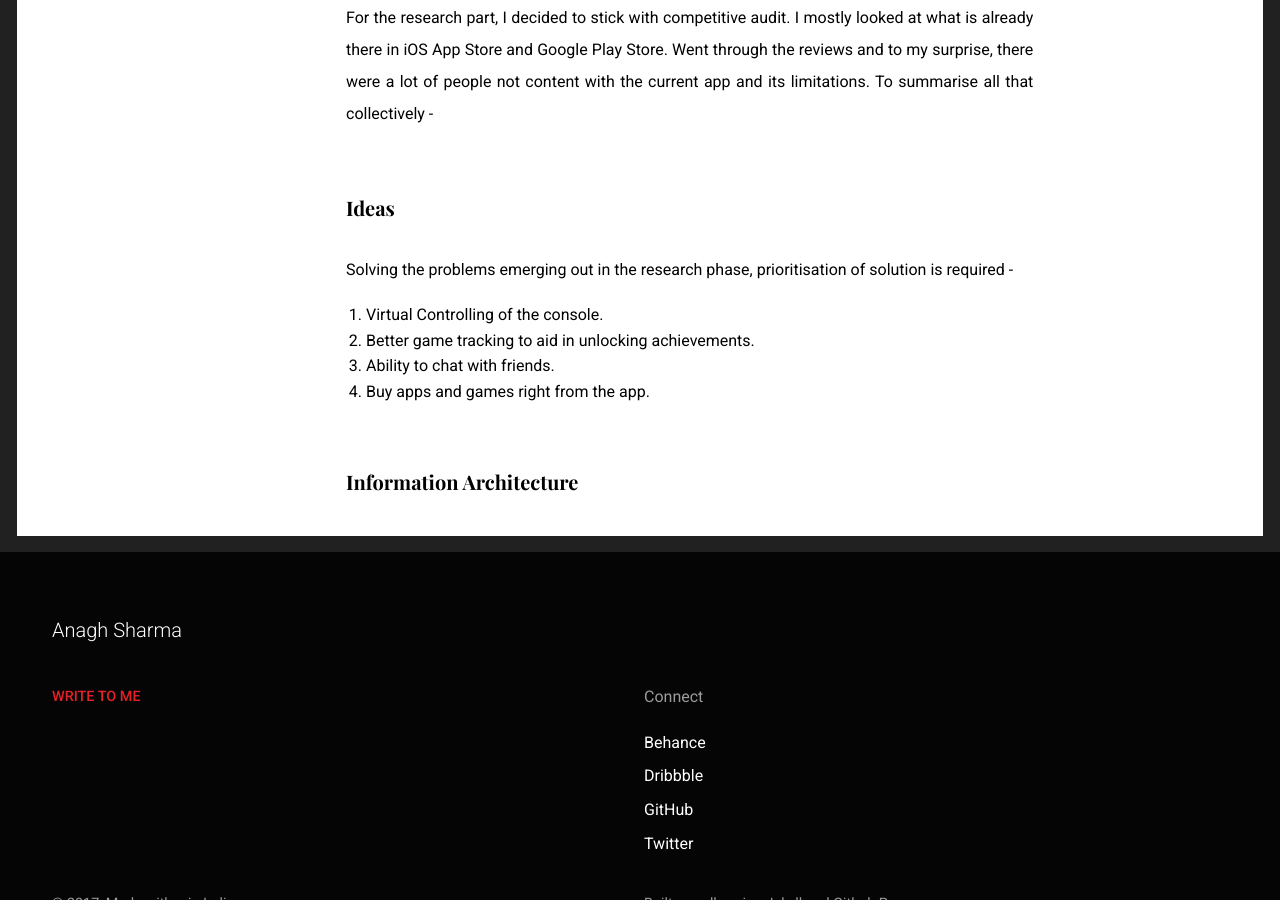
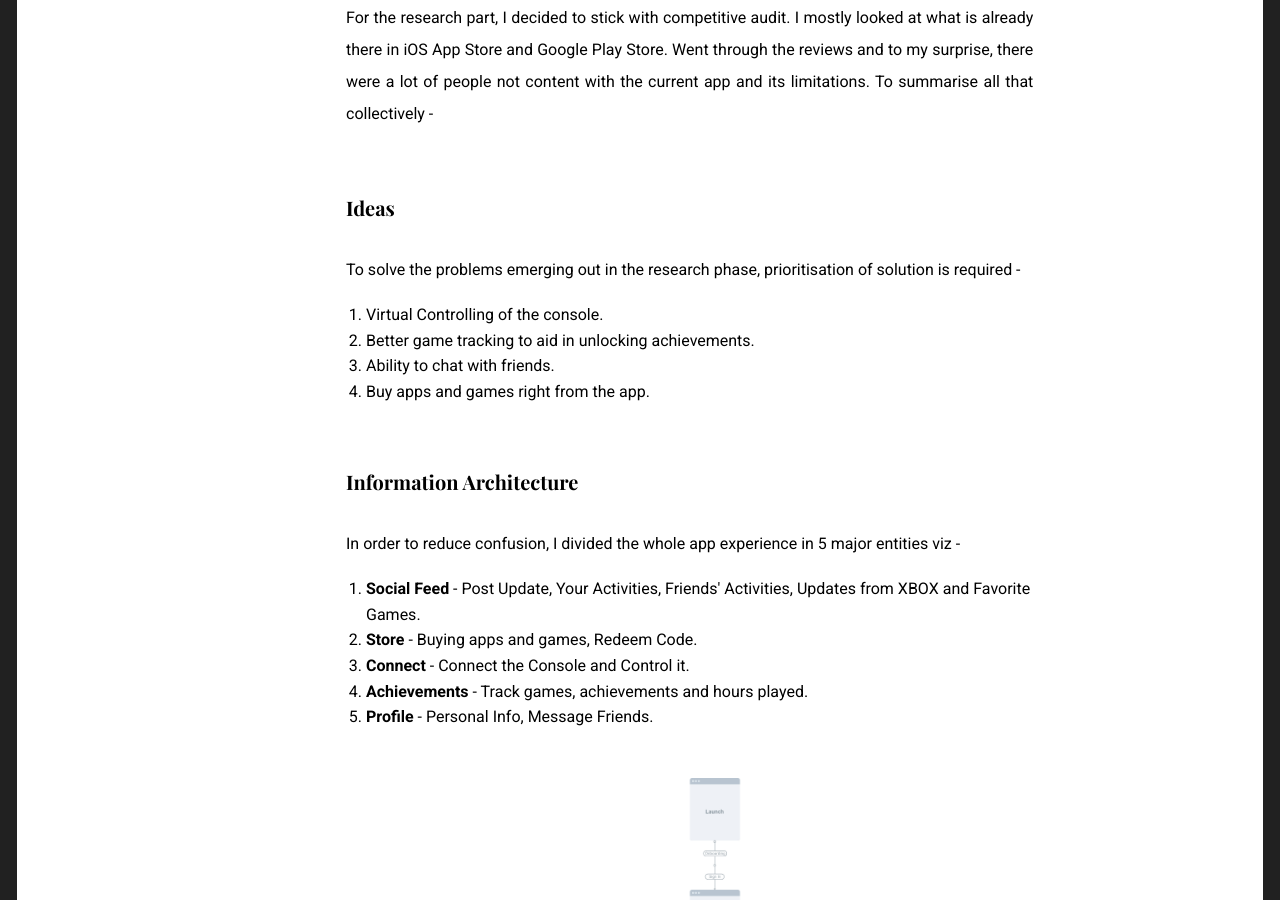
Before and after one commit to AnaghSharma/anaghsharma.github.io, a Jekyll site: the page built from _pages/projects/xbox.html, in a window 1280 px wide and 900 px high, scrolled down 2554 px. Built offline with Jekyll 4.4.1, drawn with Linux system fonts in a browser that asks for light colours; nearby versions of some CDN libraries.

Commit message:
Updated XBOX project

```diff
--- a/_pages/projects/xbox.html
+++ b/_pages/projects/xbox.html
@@ -53,7 +53,7 @@ keywords: design, portfolio, development, designer
                 <h5 class="font-dark font-secondary-bold font-content mt5">Research</h5>
                 <p class="text-justify font-dark lh-copy mt4">For the research part, I decided to stick with competitive audit. I mostly looked at what is already there in iOS App Store and Google Play Store. Went through the reviews and to my surprise, there were a lot of people not content with the current app and its limitations. To summarise all that collectively -</p>
                 <h5 class="font-dark font-secondary-bold font-content mt5">Ideas</h5>
-                <p class="text-justify font-dark lh-copy mt4">Solving the problems emerging out in the research phase, prioritisation of solution is required -
+                <p class="text-justify font-dark lh-copy mt4">To solve the problems emerging out in the research phase, prioritisation of solution is required -
                     <ol class="font-dark">
                         <li>Virtual Controlling of the console.</li>
                         <li>Better game tracking to aid in unlocking achievements.</li>
@@ -62,7 +62,16 @@ keywords: design, portfolio, development, designer
                     </ol>
                 </p>
                 <h5 class="font-dark font-secondary-bold font-content mt5">Information Architecture</h5>
-
+                <p class="text-justify font-dark lh-copy mt4">In order to reduce confusion, I divided the whole app experience in 5 major entities viz -
+                    <ol class="font-dark">
+                        <li><strong>Social Feed</strong> - Post Update, Your Activities, Friends' Activities, Updates from XBOX and Favorite Games.</li>
+                        <li><strong>Store</strong> - Buying apps and games, Redeem Code.</li>
+                        <li><strong>Connect</strong> - Connect the Console and Control it.</li>
+                        <li><strong>Achievements</strong> - Track games, achievements and hours played.</li>
+                        <li><strong>Profile</strong> - Personal Info, Message Friends.</li>
+                    </ol>
+                </p>
+                <img src="/assets/images/projects/xbox/cs-first.jpg" class="mt4"/>
             </div>
         </div>
       </div>
```
Also changed, not shown: assets/images/projects/xbox/cs-first.jpg (added).
